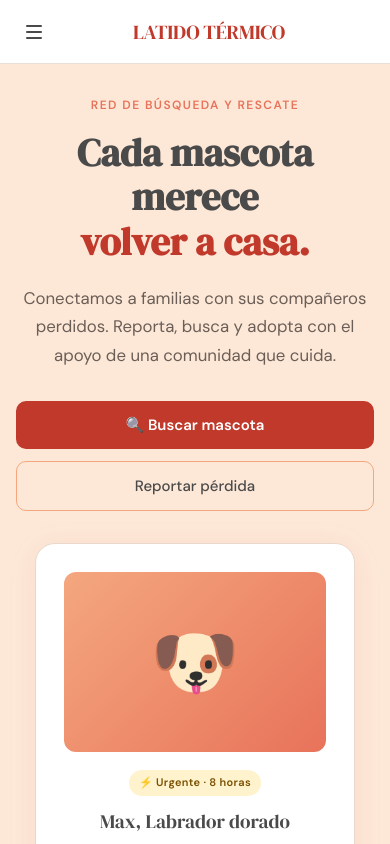
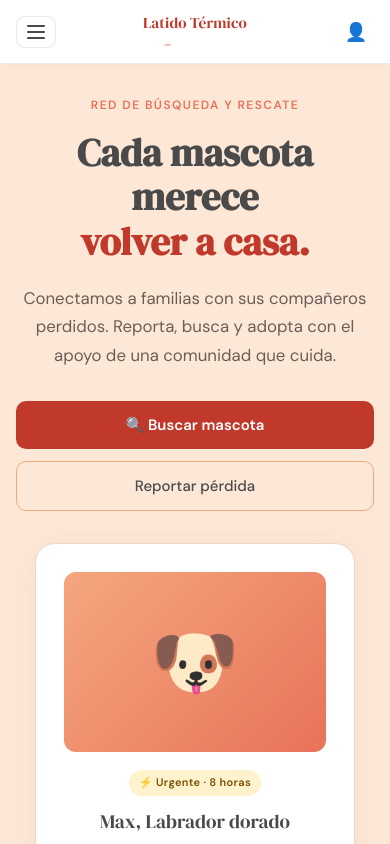
Before and after one commit to AntonTower/Latido_Termico, an Angular app in the folder frontend/: page / in a window 390 px wide. Shown: the top 844 px of the page. Built offline with nearby package versions, Linux system fonts and the light colour scheme.

Commit message:
Reparación en boton de login movil

```diff
--- a/frontend/src/app/layouts/public-layout/public-layout.css
+++ b/frontend/src/app/layouts/public-layout/public-layout.css
@@ -1,84 +1,105 @@
 /* =========================================
-   NAVEGACIÓN PRINCIPAL RESPONSIVA
+   NAVEGACIÓN PRINCIPAL
    ========================================= */
-nav {
+.public-nav {
   background: var(--white);
-  border-bottom: 1px solid #e8e0d8;
-  padding: 0 max(1rem, 3vw);
+  border-bottom: 1px solid #eaeaea;
+  padding: 0 max(1rem, 2vw);
   display: flex;
   justify-content: space-between;
   align-items: center;
   height: 64px;
   position: sticky;
   top: 0;
-  z-index: 200;
+  z-index: 1000;
   width: 100%;
   box-sizing: border-box;
+  box-shadow: 0 2px 8px rgba(0,0,0,0.02);
 }
 
-.nav-left, .nav-right {
+.nav-left, .nav-right { display: flex; align-items: center; gap: 14px; flex: 1; }
+.nav-right { justify-content: flex-end; }
+
+/* =========================================
+   CENTRO: MARCA + LATIDO PERFECTAMENTE CENTRADO
+   ========================================= */
+.nav-center {
+  position: absolute;
+  left: 50%;
+  top: 50%;
+  transform: translate(-50%, -50%);
   display: flex;
+  flex-direction: column;
   align-items: center;
-  gap: 12px;
-  flex: 1;
+  justify-content: center;
+  pointer-events: none; /* Permite que los clics pasen a través del contenedor invisible */
+}
+.nav-center > * {
+  pointer-events: all; /* Reactiva los clics solo para el logo y el latido */
 }
 
-.nav-center {
-  display: flex;
-  justify-content: center;
-  align-items: center;
-  flex: 2;
-}
+/* Hamburger Menu */
+.hamburger-btn { background: transparent; border: 1px solid #eaeaea; border-radius: 8px; padding: 8px 10px; cursor: pointer; display: flex; flex-direction: column; gap: 4px; transition: all 0.2s; }
+.hamburger-btn:hover { background: var(--bg); border-color: #d0d0d0; }
+.hamburger-btn span { display: block; width: 18px; height: 2px; background: var(--charcoal); border-radius: 2px; transition: all 0.3s ease; }
+.hamburger-btn.active { background: #fef5f4; border-color: #f5d9d5; }
+.hamburger-btn.active span:nth-child(1) { transform: translateY(6px) rotate(45deg); background: var(--red); }
+.hamburger-btn.active span:nth-child(2) { opacity: 0; }
+.hamburger-btn.active span:nth-child(3) { transform: translateY(-6px) rotate(-45deg); background: var(--red); }
 
-.nav-right {
-  justify-content: flex-end;
-}
+/* Logo y Latido */
+.brand-title { display: flex; flex-direction: column; align-items: center; text-decoration: none; gap: 2px; transition: transform 0.2s ease; }
+.brand-title:hover { transform: scale(1.05); }
+.brand-text { font-family: 'DM Serif Display', serif; font-size: 1.2rem; color: var(--red); letter-spacing: 0.01em; white-space: nowrap; }
 
-.menu-btn { background: none; border: 1.5px solid #ddd; border-radius: 9px; padding: 7px 14px; cursor: pointer; display: flex; align-items: center; gap: 8px; font-family: 'DM Sans', sans-serif; font-size: 14px; font-weight: 500; color: var(--charcoal); transition: all .2s; }
-.menu-btn:hover { border-color: var(--coral); background: var(--bg); }
-.menu-btn .hamburger { display: flex; flex-direction: column; gap: 4px; }
-.menu-btn .hamburger span { display: block; width: 16px; height: 2px; background: var(--charcoal); border-radius: 2px; transition: all .25s; }
-.menu-btn.open .hamburger span:nth-child(1) { transform: translateY(6px) rotate(45deg); }
-.menu-btn.open .hamburger span:nth-child(2) { opacity: 0; }
-.menu-btn.open .hamburger span:nth-child(3) { transform: translateY(-6px) rotate(-45deg); }
+.heartbeat-svg { width: 90px; height: 16px; overflow: visible; }
+.heartbeat-line { fill: none; stroke: var(--coral); stroke-width: 2; stroke-linecap: round; stroke-linejoin: round; stroke-dasharray: 230; stroke-dashoffset: 230; animation: draw-heartbeat 2.4s ease-in-out infinite; }
+.heartbeat-dot { fill: var(--red); opacity: 0; animation: pulse-dot 2.4s ease-in-out infinite; }
 
-.logo { display: inline-flex; align-items: center; text-decoration: none; cursor: pointer; }
-.logo-text { font-family: 'DM Serif Display', serif; font-size: clamp(1.15rem, 2.5vw, 1.45rem); color: var(--red); font-weight: 500; white-space: nowrap; transition: color .2s; }
-
-/* Botones Modulares del Navbar */
-.btn-login { background: transparent; border: 1.5px solid #ddd; border-radius: 9px; padding: 7px 16px; font-family: 'DM Sans', sans-serif; font-size: 14px; font-weight: 500; color: var(--charcoal); cursor: pointer; text-decoration: none; transition: all .2s; white-space: nowrap; display: inline-flex; align-items: center; gap: 6px; }
-.btn-login:hover { border-color: var(--coral); color: var(--coral); }
-.btn-login .btn-icon { display: none; }
-
-.btn-publish { background: var(--red); border: none; border-radius: 9px; padding: 8px 18px; font-family: 'DM Sans', sans-serif; font-size: 14px; font-weight: 600; color: var(--white); cursor: pointer; text-decoration: none; transition: all .2s; white-space: nowrap; display: inline-flex; align-items: center; }
-.btn-publish:hover { background: #a0302a; transform: translateY(-1px); }
-
-/* AVATAR CIRCULAR */
-.user-btn { background: transparent; border: none; cursor: pointer; padding: 0; display: inline-flex; align-items: center; justify-content: center; outline: none; }
-.user-avatar-badge { width: 38px; height: 38px; background-color: var(--red); color: var(--white); border-radius: 50%; display: flex; align-items: center; justify-content: center; font-weight: 700; font-size: 13.5px; box-shadow: 0 3px 12px rgba(192, 57, 43, 0.25); border: 2px solid var(--white); outline: 2px solid var(--peach); transition: all 0.2s cubic-bezier(0.16, 1, 0.3, 1); font-family: 'DM Sans', sans-serif; }
-.user-btn:hover .user-avatar-badge, .user-btn.active .user-avatar-badge { transform: scale(1.06); background-color: #a0302a; outline-color: var(--coral); }
+@keyframes draw-heartbeat { 0% { stroke-dashoffset: 230; opacity: 0.3; } 10% { opacity: 1; } 55% { stroke-dashoffset: 0; } 100% { stroke-dashoffset: -230; opacity: 0.3; } }
+@keyframes pulse-dot { 0%, 45% { opacity: 0; transform: scale(0.6); } 55% { opacity: 1; transform: scale(1.3); } 70%, 100% { opacity: 0; transform: scale(0.6); } }
 
 /* =========================================
-   MENÚS DESPLEGABLES Y CONTENIDO
+   BOTONES DE USUARIO Y PERFIL
    ========================================= */
-.dropdown { position: absolute; top: 64px; width: 260px; background: var(--white); border-bottom: 1px solid #e8e0d8; box-shadow: 0 8px 32px rgba(74,57,43,0.08); padding: 12px 0; z-index: 199; opacity: 0; pointer-events: none; transform: translateY(-8px); transition: all .22s; }
-.dropdown.open { opacity: 1; pointer-events: all; transform: translateY(0); }
-.main-menu { border-right: 1px solid #e8e0d8; border-radius: 0 0 16px 0; left: 0; }
-.user-dropdown { left: auto; right: 0; border-left: 1px solid #e8e0d8; border-radius: 0 0 0 16px; }
-.dropdown-section { padding: 6px 0; border-bottom: 1px solid #f0e8e0; }
-.dropdown-section:last-child { border-bottom: none; }
-.dropdown-label { font-size: 10px; font-weight: 700; letter-spacing: .1em; text-transform: uppercase; color: #bbb; padding: 4px 20px 6px; }
-.dropdown a { display: flex; align-items: center; gap: 12px; padding: 10px 20px; text-decoration: none; font-size: 14px; font-weight: 500; color: var(--charcoal); transition: all .15s; cursor: pointer; }
-.dropdown a:hover { background: var(--cream); color: var(--red); }
-.link-text { display: inline-block; }
+.btn-login { background: transparent; border: 1.5px solid #eaeaea; border-radius: 20px; padding: 6px 16px; font-family: 'DM Sans', sans-serif; font-size: 14px; font-weight: 600; color: var(--charcoal); cursor: pointer; display: inline-flex; align-items: center; gap: 6px; transition: all .2s; white-space: nowrap; }
+.btn-login:hover { border-color: var(--coral); color: var(--coral); background: var(--bg); }
+.login-icon { display: none; font-size: 16px; }
 
-.layout-content { min-height: calc(100vh - 64px - 150px); width: 100%; box-sizing: border-box; }
-footer { background: var(--charcoal); color: rgba(255,255,255,.65); padding: 40px 2rem; text-align: center; font-size: 13px; width: 100%; box-sizing: border-box; }
-footer .footer-logo { font-family: 'DM Serif Display', serif; font-size: 1.3rem; color: var(--white); margin-bottom: 12px; }
-footer a { color: var(--peach); text-decoration: none; cursor: pointer; }
+/* Botón de perfil logueado idéntico al member-layout */
+.quick-profile-btn { display: flex; align-items: center; gap: 10px; background: transparent; border: 1px solid transparent; border-radius: 10px; padding: 4px 8px 4px 4px; cursor: pointer; transition: background 0.2s, border-color 0.2s; }
+.quick-profile-btn:hover { background: var(--bg); border-color: #eaeaea; }
+.avatar-circle { position: relative; width: 38px; height: 38px; background: linear-gradient(135deg, var(--red) 0%, var(--coral) 100%); color: var(--white); border-radius: 50%; display: flex; align-items: center; justify-content: center; font-weight: 700; font-size: 13.5px; letter-spacing: 0.05em; box-shadow: 0 4px 12px rgba(192, 57, 43, 0.25); flex-shrink: 0; transition: transform 0.2s cubic-bezier(0.16, 1, 0.3, 1); }
+.quick-profile-btn:hover .avatar-circle { transform: scale(1.08); }
+.status-dot { position: absolute; bottom: -1px; right: -1px; width: 10px; height: 10px; background: #2ecc71; border: 2px solid var(--white); border-radius: 50%; animation: status-pulse 2s ease-in-out infinite; }
+.quick-profile-info { display: flex; flex-direction: column; align-items: flex-start; line-height: 1.25; }
+.qp-name { font-size: 13px; font-weight: 700; color: var(--charcoal); max-width: 130px; overflow: hidden; text-overflow: ellipsis; white-space: nowrap; }
+.qp-chevron { font-size: 10px; color: #b0a8a3; transition: transform 0.2s; }
+.quick-profile-btn:hover .qp-chevron { transform: translateY(1px); }
+
+@keyframes status-pulse { 0%, 100% { box-shadow: 0 0 0 0 rgba(46,204,113,0.5); } 50% { box-shadow: 0 0 0 4px rgba(46,204,113,0); } }
 
 /* =========================================
-   MODAL DE LOGIN
+   MENÚS DESPLEGABLES (DROPDOWNS)
+   ========================================= */
+.dropdown { position: absolute; top: 64px; width: 260px; background: var(--white); border: 1px solid #eaeaea; box-shadow: 0 12px 40px rgba(0,0,0,0.08); padding: 12px 0; z-index: 1001; opacity: 0; pointer-events: none; transform: translateY(-10px); transition: all .25s cubic-bezier(0.16, 1, 0.3, 1); }
+.dropdown.open { opacity: 1; pointer-events: all; transform: translateY(0); }
+.main-menu { left: max(1rem, 2vw); border-radius: 14px; }
+.user-dropdown { right: max(1rem, 2vw); border-radius: 14px; padding: 0; overflow: hidden; }
+
+.dropdown-header { display: flex; align-items: center; gap: 12px; padding: 20px; background-color: var(--bg); }
+.dropdown-avatar { width: 44px; height: 44px; background: var(--cream); color: var(--red); border-radius: 50%; display: flex; align-items: center; justify-content: center; font-weight: 700; font-size: 16px; border: 2px solid var(--white); box-shadow: 0 4px 12px rgba(232, 115, 90, 0.15); }
+.dropdown-user-details { display: flex; flex-direction: column; overflow: hidden; }
+.user-name { font-size: 14px; font-weight: 700; color: var(--charcoal); margin: 0; white-space: nowrap; text-overflow: ellipsis; overflow: hidden; }
+.dropdown-divider { height: 1px; background-color: #eaeaea; margin: 0; }
+.dropdown a { display: flex; align-items: center; gap: 10px; padding: 14px 20px; text-decoration: none; font-size: 14px; font-weight: 500; color: var(--charcoal); transition: all .15s; cursor: pointer; }
+.dropdown a:hover { background: var(--cream); color: var(--red); }
+.dropdown-icon { font-size: 18px; line-height: 1; }
+.dropdown-section { padding: 6px 0; }
+.dropdown-label { font-size: 10px; font-weight: 700; letter-spacing: .1em; text-transform: uppercase; color: #bbb; padding: 4px 20px 6px; }
+
+/* =========================================
+   MODAL DE LOGIN (RESTAURADO)
    ========================================= */
 .modal-overlay { position: fixed; top: 0; left: 0; width: 100vw; height: 100vh; background-color: rgba(74, 74, 74, 0.6); backdrop-filter: blur(4px); display: flex; align-items: center; justify-content: center; z-index: 9999; padding: 1rem; box-sizing: border-box; }
 .modal-content { border-radius: 20px; padding: 32px 28px; width: 100%; max-width: 420px; max-height: 90vh; overflow-y: auto; position: relative; box-shadow: 0 12px 48px rgba(0, 0, 0, 0.15); transition: all 0.4s ease; }
@@ -95,32 +116,53 @@ footer a { color: var(--peach); text-decoration: none; cursor: pointer; }
 .input-group input { padding: 12px 16px; border: 1.5px solid #d8cdc5; border-radius: 10px; font-size: 15px; font-family: 'DM Sans', sans-serif; outline: none; transition: all 0.3s ease; width: 100%; box-sizing: border-box; background-color: var(--white); color: var(--charcoal); }
 .input-group input:focus { border-color: var(--coral); box-shadow: 0 0 0 3px rgba(232, 115, 90, 0.15); }
 
-/* ESTILOS DEL CONTENEDOR DE CONTRASEÑA */
 .password-wrapper { position: relative; display: flex; align-items: center; width: 100%; }
 .password-wrapper input { padding-right: 44px; }
 .eye-btn { position: absolute; right: 12px; background: transparent; border: none; cursor: pointer; padding: 4px; display: flex; align-items: center; justify-content: center; color: var(--charcoal); opacity: 0.6; transition: opacity 0.2s ease; outline: none; }
 .eye-btn:hover { opacity: 1; color: var(--red); }
-
 .error-msg { color: var(--red); font-size: 13px; font-weight: 600; margin: 0; text-align: center; }
 
+/* Animaciones del modal */
+.animate-fade-in { animation: fadeIn 0.3s ease-out; }
+.animate-slide-up { animation: slideUp 0.3s cubic-bezier(0.16, 1, 0.3, 1); }
+@keyframes fadeIn { from { opacity: 0; } to { opacity: 1; } }
+@keyframes slideUp { from { opacity: 0; transform: translateY(20px) scale(0.98); } to { opacity: 1; transform: translateY(0) scale(1); } }
+
 /* =========================================
-   RESPONSIVIDAD MINUCIOSA
+   FOOTER & ESTRUCTURA
+   ========================================= */
+.layout-content { min-height: calc(100vh - 64px - 150px); width: 100%; box-sizing: border-box; }
+footer { background: var(--charcoal); color: rgba(255,255,255,.65); padding: 40px 2rem; text-align: center; font-size: 13px; width: 100%; box-sizing: border-box; }
+footer .footer-logo { font-family: 'DM Serif Display', serif; font-size: 1.3rem; color: var(--white); margin-bottom: 12px; }
+footer a { color: var(--peach); text-decoration: none; cursor: pointer; }
+
+/* =========================================
+   RESPONSIVIDAD ABSOLUTA
    ========================================= */
 @media (max-width: 768px) {
-  .dropdown { width: 100% !important; border-radius: 0 0 16px 16px !important; }
+  .dropdown { width: calc(100% - 2rem); }
+  .main-menu { left: 1rem; }
+  .user-dropdown { right: 1rem; }
 }
 
-@media (max-width: 480px) {
-  nav .menu-btn .btn-text,
-  nav .btn-login .btn-text,
-  nav .btn-publish { display: none !important; }
+@media (max-width: 540px) {
+  .brand-text { font-size: 1.05rem; }
+  .heartbeat-svg { width: 60px; }
+  .btn-login { padding: 6px 12px; font-size: 13px; }
 
-  nav .menu-btn { padding: 10px; border: none; }
-  nav .btn-login { border: none; padding: 4px; font-weight: 600; }
+  /* Perfil: Ocultamos el nombre, dejamos el Avatar visible siempre */
+  .quick-profile-info { display: none; }
+  .qp-chevron { display: none; }
+  .quick-profile-btn { padding: 0; border: none; }
+  .quick-profile-btn:hover { background: transparent; }
+}
 
-  .nav-left, .nav-right { flex: 0 0 auto; }
-  .nav-center { flex: 1; }
-  .logo-text { font-size: 1.25rem; letter-spacing: -0.01em; }
+@media (max-width: 400px) {
+  /* En pantallas extremadamente pequeñas, el login se vuelve un ícono circular */
+  .btn-login { padding: 8px; border-radius: 50%; width: 36px; height: 36px; justify-content: center; border-color: transparent; }
+  .btn-login .btn-text { display: none; }
+  .btn-login .login-icon { display: block; font-size: 18px; margin: 0; }
 
-  .user-avatar-badge { width: 36px; height: 38px; font-size: 13px; }
+  .nav-left, .nav-right { gap: 8px; }
+  .brand-text { font-size: 0.95rem; }
 }
--- a/frontend/src/app/layouts/public-layout/public-layout.html
+++ b/frontend/src/app/layouts/public-layout/public-layout.html
@@ -1,61 +1,63 @@
-<nav id="main-nav">
+<nav class="public-nav">
   <div class="nav-left">
-    <button class="menu-btn" [class.open]="isMenuOpen" (click)="toggleMenu()" aria-label="Abrir menú">
-      <div class="hamburger">
-        <span></span><span></span><span></span>
-      </div>
-      <span class="btn-text">Menú</span>
+    <button class="hamburger-btn" [class.active]="isMenuOpen" (click)="toggleMenu($event)" aria-label="Abrir menú">
+      <span></span><span></span><span></span>
     </button>
   </div>
 
   <div class="nav-center">
-    <a routerLink="/" class="logo">
-      <span class="logo-text">LATIDO TÉRMICO</span>
+    <a routerLink="/" class="brand-title">
+      <span class="brand-text">Latido Térmico</span>
+      <svg class="heartbeat-svg" viewBox="0 0 120 28" preserveAspectRatio="none" aria-hidden="true">
+        <polyline class="heartbeat-line" points="0,14 28,14 34,4 40,24 46,14 54,14 58,8 62,20 66,14 120,14" />
+        <circle class="heartbeat-dot" cx="120" cy="14" r="2.4" />
+      </svg>
     </a>
   </div>
 
   <div class="nav-right">
     <ng-container *ngIf="!isLoggedIn">
-      <a class="btn-login" (click)="openModal()">
+      <button class="btn-login" (click)="openModal()">
+        <span class="login-icon">👤</span>
         <span class="btn-text">Iniciar sesión</span>
-      </a>
-      <a class="btn-publish" routerLink="/registro">
-        <span class="btn-text">+ Publicar</span>
-      </a>
+      </button>
     </ng-container>
 
     <ng-container *ngIf="isLoggedIn">
-      <button class="user-btn" [class.active]="isUserMenuOpen" (click)="toggleUserMenu()" aria-label="Menú de usuario">
-        <div class="user-avatar-badge">LT</div>
+      <button class="quick-profile-btn" (click)="toggleUserMenu($event)">
+        <div class="avatar-circle">
+          {{ userInitials }}
+          <span class="status-dot" title="En línea"></span>
+        </div>
+        <div class="quick-profile-info">
+          <span class="qp-name">{{ userName }}</span>
+        </div>
+        <span class="qp-chevron">▾</span>
       </button>
     </ng-container>
   </div>
 </nav>
 
-<div class="dropdown main-menu" [class.open]="isMenuOpen">
+<div class="dropdown main-menu" [class.open]="isMenuOpen" (click)="$event.stopPropagation()">
   <div class="dropdown-section">
     <p class="dropdown-label">Explorar</p>
-    <a><span class="link-text">Buscar mascota</span></a>
-    <a><span class="link-text">Casos urgentes</span></a>
-    <a><span class="link-text">Adopción</span></a>
-  </div>
-  <div class="dropdown-section">
-    <p class="dropdown-label">Publicar</p>
-    <a routerLink="/registro"><span class="link-text">Reportar pérdida</span></a>
-    <a routerLink="/registro"><span class="link-text">Mascota encontrada</span></a>
+    <a><span class="dropdown-icon">🔍</span> <span class="link-text">Buscar mascota</span></a>
+    <a><span class="dropdown-icon">🚨</span> <span class="link-text">Casos urgentes</span></a>
+    <a><span class="dropdown-icon">🏡</span> <span class="link-text">Adopción</span></a>
   </div>
 </div>
 
-<div class="dropdown user-dropdown" [class.open]="isUserMenuOpen">
-  <div class="dropdown-section">
-    <p class="dropdown-label">Operaciones</p>
-    <a routerLink="/operaciones" (click)="toggleUserMenu()"><span class="link-text">Página Operativa</span></a>
-    <a routerLink="/operaciones/mis-datos" (click)="toggleUserMenu()"><span class="link-text">Mis datos</span></a>
-    <a><span class="link-text">Mis reportes</span></a>
+<div class="dropdown user-dropdown" [class.open]="isUserMenuOpen" (click)="$event.stopPropagation()">
+  <div class="dropdown-header">
+    <div class="dropdown-avatar">{{ userInitials }}</div>
+    <div class="dropdown-user-details">
+      <p class="user-name">{{ userName }}</p>
+    </div>
   </div>
-  <div class="dropdown-section">
-    <a (click)="doLogout()"><span class="link-text">Cerrar Sesión</span></a>
-  </div>
+  <div class="dropdown-divider"></div>
+  <a routerLink="/operaciones" (click)="toggleUserMenu()"><span class="dropdown-icon">📊</span> Panel Operativo</a>
+  <a routerLink="/operaciones/mis-datos" (click)="toggleUserMenu()"><span class="dropdown-icon">⚙️</span> Mis datos</a>
+  <a (click)="doLogout()" class="logout-action"><span class="dropdown-icon">🚪</span> Cerrar Sesión</a>
 </div>
 
 <main class="layout-content">
@@ -71,7 +73,7 @@
       </svg>
     </button>
 
-    <h2 style="font-family: 'DM Serif Display', serif; color: var(--red); margin-bottom: 8px;">LATIDO Térmico</h2>
+    <h2 style="font-family: 'DM Serif Display', serif; color: var(--red); margin-bottom: 8px;">🐾 LATIDO Térmico</h2>
     <p style="color: var(--charcoal); margin-bottom: 24px; font-size: 14px;">Ingresa tus credenciales para acceder al centro de operaciones.</p>
 
     <div class="form-ui">
@@ -100,7 +102,7 @@
       <p class="error-msg" *ngIf="errorMessage">{{ errorMessage }}</p>
 
       <div style="display: flex; flex-direction: column; gap: 12px; margin-top: 16px;">
-        <button class="btn-publish" style="width: 100%; justify-content: center; padding: 12px;" (click)="doLogin()" [disabled]="isLoading">
+        <button class="btn-publish-style" style="width: 100%; justify-content: center; padding: 12px; border: none; border-radius: 9px; background: var(--red); color: white; font-weight: 600; cursor: pointer; transition: 0.2s;" (click)="doLogin()" [disabled]="isLoading">
           {{ isLoading ? 'Conectando...' : 'Iniciar sesión' }}
         </button>
 
@@ -113,7 +115,7 @@
 </div>
 
 <footer>
-  <p class="footer-logo">Huellas</p>
+  <p class="footer-logo">Latido Térmico</p>
   <p>Red de búsqueda y rescate de mascotas · México<br>
   <a>Contacto</a> · <a>Aviso de privacidad</a> · <a>Voluntarios</a></p>
 </footer>
--- a/frontend/src/app/layouts/public-layout/public-layout.ts
+++ b/frontend/src/app/layouts/public-layout/public-layout.ts
@@ -19,11 +19,11 @@ export class PublicLayoutComponent implements OnInit {
   isModalOpen: boolean = false;
   isLoading: boolean = false;
   errorMessage: string = '';
+  showPassword: boolean = false;
+  loginData = { email: '', password: '' };
 
-  // Estado para la visibilidad de la contraseña
-  showPassword: boolean = false;
-
-  loginData = { email: '', password: '' };
+  userName: string = 'Usuario';
+  userInitials: string = 'US';
 
   constructor(
     private eRef: ElementRef,
@@ -33,16 +33,44 @@ export class PublicLayoutComponent implements OnInit {
 
   ngOnInit() {
     if (typeof window !== 'undefined' && localStorage) {
-      this.isLoggedIn = !!localStorage.getItem('token');
+      const token = localStorage.getItem('token');
+      if (token) {
+        this.isLoggedIn = true;
+        this.extractUserData(token); // 🌟 Extrae el nombre directamente del token
+      }
     }
   }
 
-  toggleMenu(): void {
+  // 🌟 Decodificador del JWT
+  extractUserData(token: string): void {
+    try {
+      const payloadBase64 = token.split('.')[1];
+      const payload = JSON.parse(atob(payloadBase64));
+
+      if (payload.usuario && payload.usuario.nombre_completo) {
+        this.userName = payload.usuario.nombre_completo;
+      }
+    } catch (e) {
+      console.error('No se pudo decodificar el usuario del token.');
+    }
+    this.userInitials = this.getInitials(this.userName);
+  }
+
+  getInitials(name: string): string {
+    const parts = name.trim().split(' ').filter(p => p.length > 0);
+    if (parts.length === 0) return 'US';
+    if (parts.length === 1) return parts[0].substring(0, 2).toUpperCase();
+    return (parts[0][0] + parts[1][0]).toUpperCase();
+  }
+
+  toggleMenu(event?: Event): void {
+    if (event) event.stopPropagation();
     this.isMenuOpen = !this.isMenuOpen;
     if (this.isMenuOpen) this.isUserMenuOpen = false;
   }
 
-  toggleUserMenu(): void {
+  toggleUserMenu(event?: Event): void {
+    if (event) event.stopPropagation();
     this.isUserMenuOpen = !this.isUserMenuOpen;
     if (this.isUserMenuOpen) this.isMenuOpen = false;
   }
@@ -50,10 +78,10 @@ export class PublicLayoutComponent implements OnInit {
   @HostListener('document:click', ['$event'])
   clickout(event: Event) {
     const target = event.target as HTMLElement;
-    if (!target.closest('.menu-btn') && !target.closest('.dropdown.main-menu')) {
+    if (!target.closest('.hamburger-btn') && !target.closest('.dropdown.main-menu')) {
       this.isMenuOpen = false;
     }
-    if (!target.closest('.user-btn') && !target.closest('.dropdown.user-dropdown')) {
+    if (!target.closest('.quick-profile-btn') && !target.closest('.dropdown.user-dropdown')) {
       this.isUserMenuOpen = false;
     }
   }
@@ -68,17 +96,16 @@ export class PublicLayoutComponent implements OnInit {
   openModal(): void {
     this.isModalOpen = true;
     this.errorMessage = '';
-    this.showPassword = false; // Ocultar contraseña al abrir
+    this.showPassword = false;
   }
 
   closeModal(): void {
     this.isModalOpen = false;
     this.loginData = { email: '', password: '' };
     this.errorMessage = '';
-    this.showPassword = false; // Ocultar contraseña al cerrar
+    this.showPassword = false;
   }
 
-  // Alternar vista de contraseña
   togglePasswordVisibility(): void {
     this.showPassword = !this.showPassword;
   }
@@ -97,7 +124,6 @@ export class PublicLayoutComponent implements OnInit {
         this.isLoading = false;
         this.isLoggedIn = true;
         this.closeModal();
-
         window.location.href = '/operaciones';
       },
       error: (err: any) => {
```
